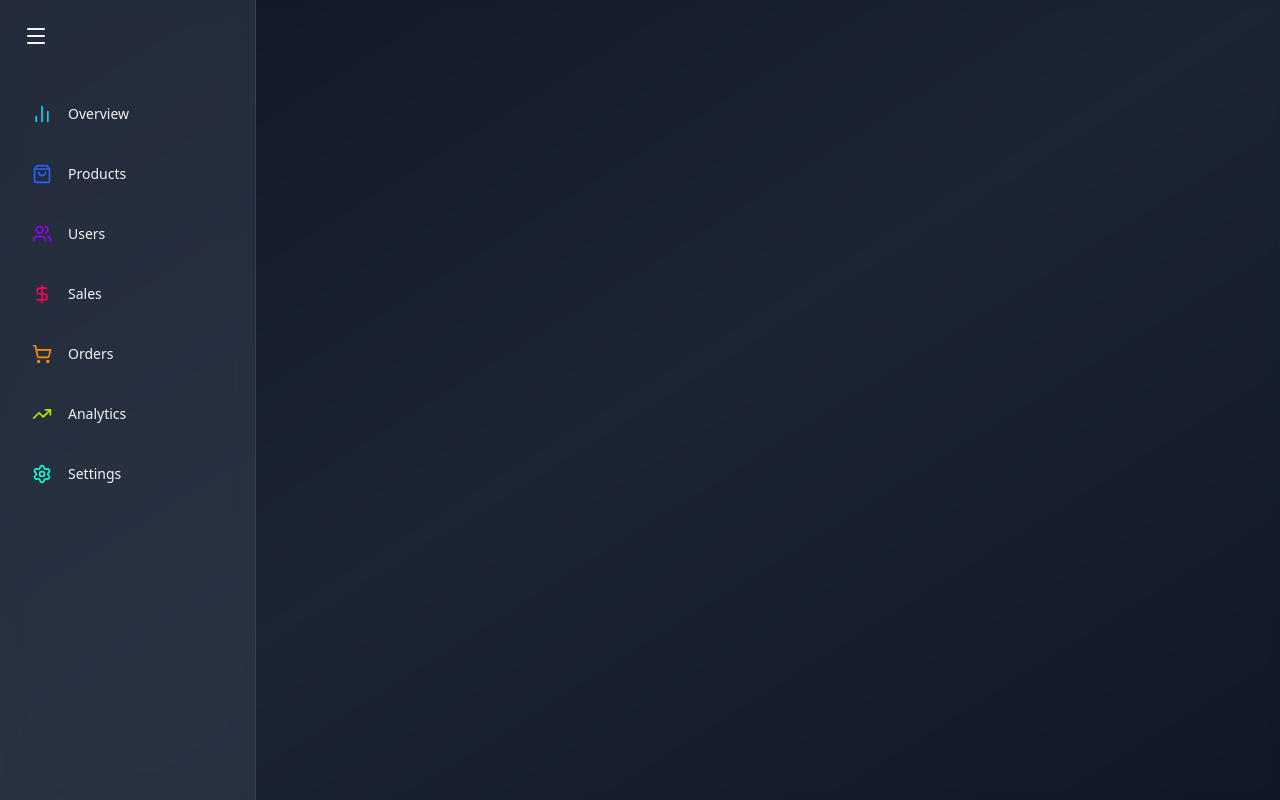
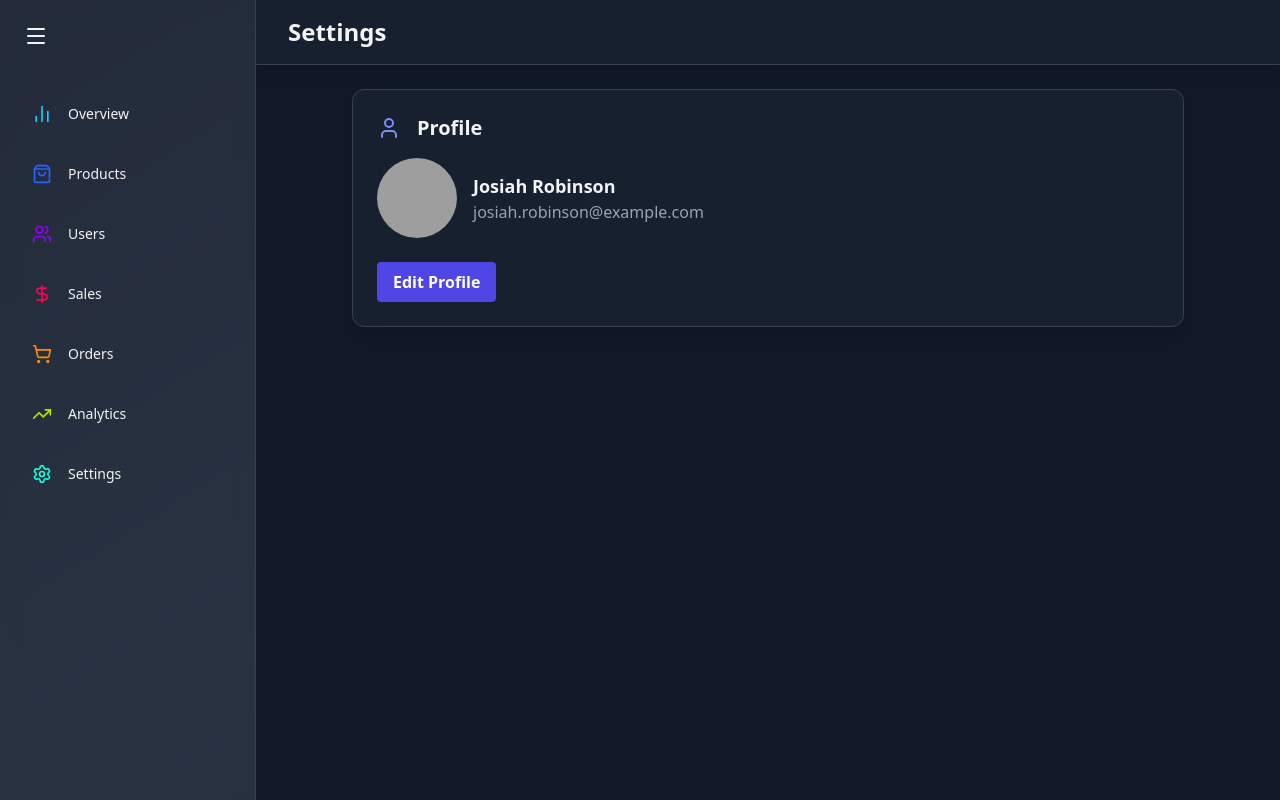
Before and after one commit to devrolet/react-admin-dashboard, a React (Vite) app: page /settings in a window 1280 px wide. Built offline with nearby package versions, Linux system fonts and the light colour scheme; grey boxes are pictures that could not be loaded.

Commit message:
Create SettingsPage, SettingsSection, and Profile components

```diff
--- a/src/App.jsx
+++ b/src/App.jsx
@@ -8,6 +8,7 @@
 import SalesPage from "./pages/SalesPage";
 import OrdersPage from "./pages/OrdersPage";
 import AnalyticsPage from "./pages/AnalyticsPage";
+import SettingsPage from "./pages/SettingsPage";
 
 
 
@@ -34,6 +35,7 @@
         <Route path="/sales" element={<SalesPage />} />
         <Route path="/orders" element={<OrdersPage />} />
         <Route path="/analytics" element={<AnalyticsPage />} />
+        <Route path="/settings" element={<SettingsPage />} />
       </Routes>
     </div>
   )
--- /dev/null
+++ b/src/components/settings/Profile.jsx
@@ -0,0 +1,25 @@
+import { User } from "lucide-react";
+import SettingsSection from "./SettingsSection";
+const Profile = () => {
+  return (
+    <SettingsSection icon={User} title={"Profile"}>
+      <div className="flex flex-col sm:flex-row items-center mb-6">
+        <img
+          className="rounded-full w-20 h-20 object-cover mr-4"
+          src="https://randomuser.me/api/portraits/men/16.jpg"
+          alt="Profile"
+        />
+
+        <div>
+          <h3 className="text-lg font-semibold text-gray-100">Josiah Robinson</h3>
+          <p className="text-gray-400">josiah.robinson@example.com</p>
+        </div>
+      </div>
+      <button className="bg-indigo-600 hover:bg-indigo-700 text-white font-bold py-2 px-4 rounded transition duration-200 w-full sm:w-auto">
+        Edit Profile
+      </button>
+    </SettingsSection>
+  )
+}
+
+export default Profile
--- /dev/null
+++ b/src/components/settings/SettingsSection.jsx
@@ -0,0 +1,22 @@
+/* eslint-disable no-unused-vars */
+
+import { motion } from "framer-motion";
+
+const SettingsSection = ({icon: Icon, title, children}) => {
+  return (
+    <motion.div
+      className="bg-gray-800 bg-opacity-50 backdrop-filter backdrop-blur-lg shadow-lg rounded-xl p-6 border border-gray-700 mb-8"
+      initial={{ opacity: 0, y: 20 }}
+      animate={{ opacity: 1, y: 0 }}
+      transition={{ delay: 0.5 }}
+    >
+      <div className="flex items-center mb-4">
+        <Icon className="text-indigo-400 mr-4" size="24" />
+        <h2 className="text-xl font-semibold text-gray-100">{title}</h2>
+      </div>
+      {children}
+    </motion.div>
+  )
+}
+
+export default SettingsSection
--- /dev/null
+++ b/src/pages/SettingsPage.jsx
@@ -0,0 +1,16 @@
+import Header from "../components/common/Header";
+
+import Profile from "../components/settings/Profile";
+
+const SettingsPage = () => {
+  return (
+    <div className="flex-1 overflow-auto relative z-10 bg-gray-900">
+      <Header title={"Settings"} />
+      <main className="max-w-4xl mx-auto py-6 px-4 lg:px-8">
+        <Profile />
+      </main>
+    </div>
+  )
+}
+
+export default SettingsPage
```
